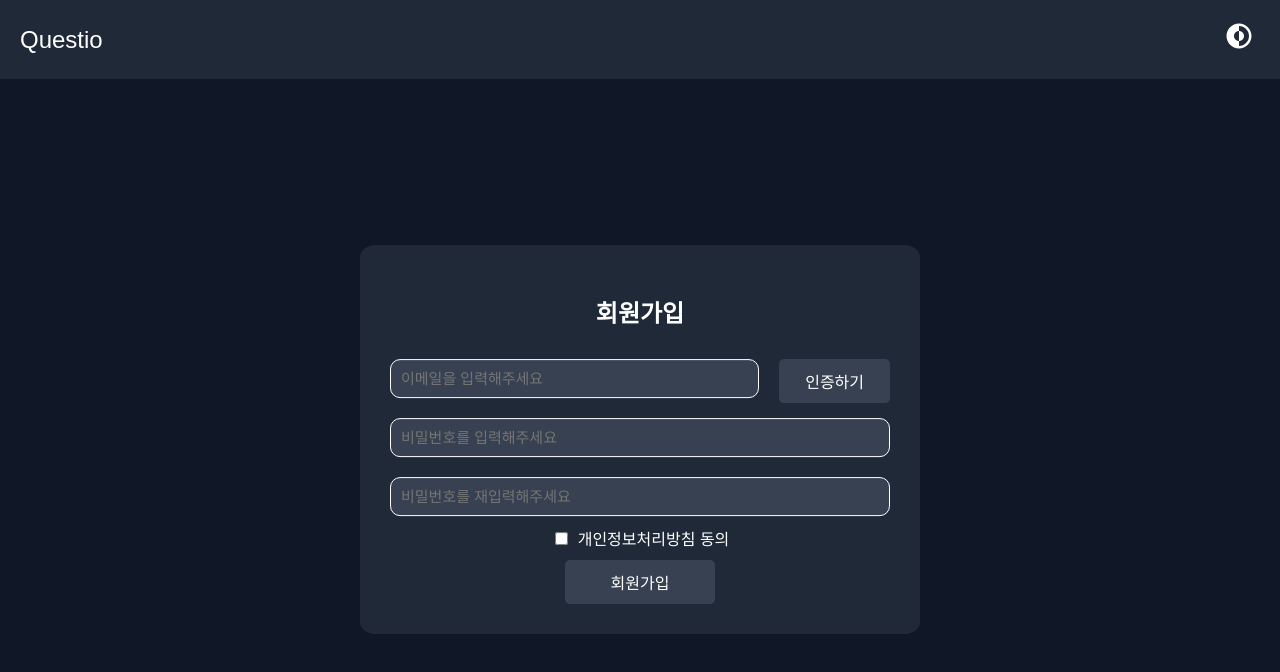
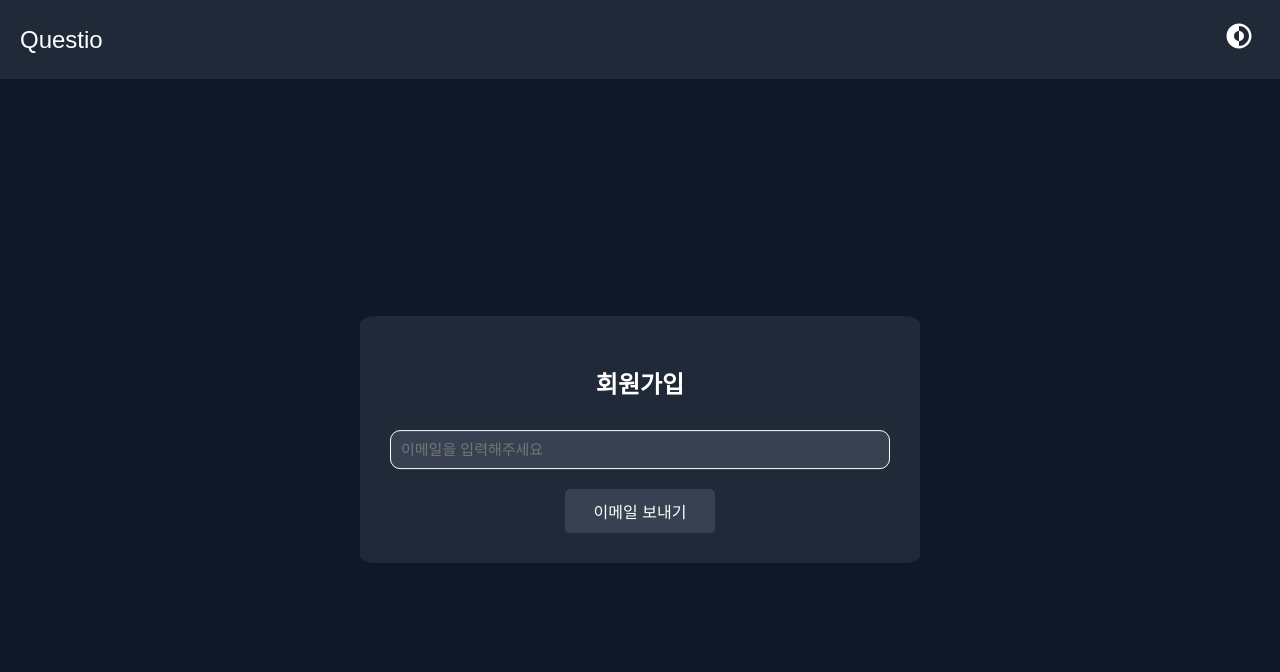
Before and after one commit to Team-Questio/Front, a React (Create React App) app: page /signup in a window 1280 px wide. Shown: the top 672 px of the page. Built offline with nearby package versions, Linux system fonts and the light colour scheme.

Commit message:
[feat] signup logic & and so on

```diff
--- a/package.json
+++ b/package.json
@@ -13,6 +13,7 @@
     "@types/react-transition-group": "^4.4.10",
     "@types/styled-components": "^5.1.34",
     "axios": "^1.7.4",
+    "http-proxy-middleware": "^3.0.0",
     "react": "^18.3.1",
     "react-dom": "^18.3.1",
     "react-icons": "^5.2.1",
@@ -48,5 +49,5 @@
       "last 1 safari version"
     ]
   },
-  "proxy": "http://api.questio.co.kr"
+  "proxy": "http://questio/"
 }
--- a/src/components/PortfolioUploadPage.tsx
+++ b/src/components/PortfolioUploadPage.tsx
@@ -1,16 +1,36 @@
 import React, { useState } from "react";
 import Header from "./Header";
-
 import { useNavigate } from "react-router-dom";
-
+import axios from "axios";
+import { ToastContainer, toast } from "react-toastify";
+import "react-toastify/dist/ReactToastify.css";
 import "../styles/style.css";
 
 const PortfolioUploadPageText: React.FC = () => {
   const navigate = useNavigate();
   const [darkMode, setDarkMode] = useState(false);
+  const [loading, setLoading] = useState(false);
+  const [content, setContent] = useState("");
 
-  const handleButtonClick = () => {
-    navigate("/question-list");
+  const handleButtonClick = async () => {
+    if (!content.trim()) {
+      toast.error("포트폴리오 내용을 입력해주세요.");
+      return;
+    }
+
+    setLoading(true);
+
+    try {
+      // await axios.post("/api/v1/portfolio", { content });
+      toast.success("포트폴리오가 성공적으로 업로드되었습니다!");
+      setLoading(false);
+      setTimeout(() => {
+        navigate("/question-list");
+      }, 2000);
+    } catch (error) {
+      toast.error("업로드 중 오류가 발생했습니다. 다시 시도해주세요.");
+      setLoading(false);
+    }
   };
 
   const toggleDarkMode = () => {
@@ -24,12 +44,23 @@ const PortfolioUploadPageText: React.FC = () => {
         <h1>포트폴리오를 올려봐요</h1>
         <p>포트폴리오 정보를 입력하고 맞춤형 질문을 받아보세요</p>
         <div className="input-back-box">
-          <textarea placeholder="Enter your portfolio details here..."></textarea>
-          <button className="submit-button" onClick={handleButtonClick}>
-            업로드
+          <textarea
+            placeholder="Enter your portfolio details here..."
+            value={content}
+            onChange={(e) => setContent(e.target.value)}
+            disabled={loading}
+          ></textarea>
+          <button
+            className="submit-button"
+            onClick={handleButtonClick}
+            disabled={loading}
+          >
+            {loading ? "업로드 중..." : "업로드"}
           </button>
+          {loading && <div className="loading-spinner"></div>}
         </div>
       </div>
+      <ToastContainer />
     </div>
   );
 };
--- a/src/components/SignUp.tsx
+++ b/src/components/SignUp.tsx
@@ -1,6 +1,9 @@
 import React, { useState } from "react";
 import Header from "./Header";
+import { useNavigate } from "react-router-dom";
 import axios from "axios";
+import { ToastContainer, toast } from "react-toastify";
+import "react-toastify/dist/ReactToastify.css";
 import "../styles/style.css";
 
 interface InputFieldProps {
@@ -31,6 +34,7 @@ const InputField: React.FC<InputFieldProps> = ({
 );
 
 const SignUpBox: React.FC = () => {
+  const navigate = useNavigate();
   const [email, setEmail] = useState("");
   const [isEmailSend, setIsEmailSend] = useState(false);
   const [authCode, setAuthCode] = useState("");
@@ -38,6 +42,7 @@ const SignUpBox: React.FC = () => {
   const [password, setPassword] = useState("");
   const [confirmPassword, setConfirmPassword] = useState("");
   const [isChecked, setIsChecked] = useState(false);
+  const [loading, setLoading] = useState(false);
 
   const [emailError, setEmailError] = useState<string | undefined>(undefined);
   const [passwordError, setPasswordError] = useState<string | undefined>(
@@ -53,7 +58,7 @@ const SignUpBox: React.FC = () => {
   };
 
   const isValidPassword = (password: string) => {
-    const passwordPattern = /^(?=.*[a-zA-Z])(?=.*\d)[A-Za-z\d]{8,20}$/;
+    const passwordPattern = /^(?=.*[a-zA-Z])(?=.*\d)[A-Za-z\d@$!%*?&]{8,20}$/;
     return passwordPattern.test(password);
   };
 
@@ -69,7 +74,7 @@ const SignUpBox: React.FC = () => {
     setPasswordError(
       isValidPassword(e.target.value)
         ? undefined
-        : "비밀번호는 8~20자, 영어와 숫자로 구성되어야 합니다."
+        : "비밀번호는 8~20자, 영어와 숫자가 포함되어야 합니다."
     );
   };
 
@@ -82,79 +87,95 @@ const SignUpBox: React.FC = () => {
     );
   };
 
-  const sendAuthEmail = async () => {
+  const handleButtonClick = async () => {
+    if (!isEmailSend) {
+      // 이메일 전송 단계
       if (emailError) {
-      alert("이메일을 확인해주세요.");
+        toast.error("유효한 이메일을 입력해주세요.");
         return;
       }
 
+      setLoading(true);
+
       try {
-      const response = await axios.post(
-        "https://api.questio.co.kr/api/v1/auth/email-auth",
-        { email }
-      );
-      console.log("Response:", response.data);
-      alert("이메일로 인증 메일을 발송하였습니다.");
+        // const response = await axios.post(
+        //   "https://questio.co.kr//api/v1/auth/email-auth",
+        //   JSON.stringify({ email }),
+        //   {
+        //     headers: {
+        //       "Content-Type": "application/json",
+        //     },
+        //   }
+        // );
+        // console.log("Response:", response.data);
+        toast.success("이메일로 인증 메일을 발송하였습니다.");
         setIsEmailSend(true);
       } catch (error) {
         console.error(error);
-      alert("이메일 발송에 실패했습니다. 다시 시도해주세요.");
+        toast.error("이메일 발송에 실패했습니다. 다시 시도해주세요.");
+      } finally {
+        setLoading(false);
       }
-  };
+    } else if (!isAuthCheck) {
+      // 인증번호 확인 단계
+      if (!authCode) {
+        toast.error("인증번호를 입력해주세요.");
+        return;
+      }
 
-  const checkAuthCode = async () => {
+      setLoading(true);
+
       try {
-      const response = await axios.post(
-        "https://api.questio.co.kr/api/v1/auth/email-auth/verify",
-        { email },
-        {
-          params: { code: authCode },
-        }
-      );
-      console.log("Response:", response.data);
-      alert("인증되었습니다.");
+        // const response = await axios.post(
+        //   "https://api.questio.co.kr/api/v1/auth/email-auth/verify",
+        //   JSON.stringify({ email }),
+        //   {
+        //     params: { code: authCode },
+        //   }
+        // );
+        // console.log("Response:", response.data);
+        toast.success("인증되었습니다.");
         setIsAuthCheck(true);
       } catch (error) {
         console.error(error);
-      alert("인증번호를 다시 확인해주세요.");
+        toast.error("인증번호를 다시 확인해주세요.");
+      } finally {
+        setLoading(false);
       }
-  };
-
-  const handleCheckboxChange = (e: React.ChangeEvent<HTMLInputElement>) => {
-    setIsChecked(e.target.checked);
-  };
-
-  const handleSignUp = async () => {
-    if (!isEmailSend || !isAuthCheck) {
-      alert("이메일 인증이 필요합니다.");
-      return;
-    }
+    } else {
+      // 회원가입 단계
       if (passwordError || confirmPasswordError) {
-      alert("비밀번호를 확인해주세요.");
-      return;
-    }
-    if (!isChecked) {
-      alert("개인정보처리방침 확인이 필요합니다.");
+        toast.error("비밀번호를 확인해주세요.");
         return;
       }
 
+      if (!isChecked) {
+        toast.error("개인정보처리방침 확인이 필요합니다.");
+        return;
+      }
+
+      setLoading(true);
+
       try {
-      const response = await axios.post(
-        "https://api.questio.co.kr/api/v1/users",
-        { username: email, password }
-      );
-      console.log("Response:", response.data);
-      alert("회원가입이 완료되었습니다.");
+        // const response = await axios.post(
+        //   "https://api.questio.co.kr/api/v1/users",
+        //   JSON.stringify({ username: email, password })
+        // );
+        // console.log("Response:", response.data);
+        toast.success("회원가입이 완료되었습니다.");
+        navigate("/portfolio-upload-text");
       } catch (error) {
         console.error(error);
-      alert("회원가입에 실패했습니다. 다시 시도해주세요.");
+        toast.error("회원가입에 실패했습니다. 다시 시도해주세요.");
+      } finally {
+        setLoading(false);
+      }
     }
   };
 
   return (
     <div className="form-container">
       <h2>회원가입</h2>
-      <div className="flex-form">
       <InputField
         type="text"
         placeholder="이메일을 입력해주세요"
@@ -162,28 +183,16 @@ const SignUpBox: React.FC = () => {
         onChange={handleEmailChange}
         errorMessage={emailError}
       />
-        <div className="button-container">
-          <button className="form-button" onClick={sendAuthEmail}>
-            인증하기
-          </button>
-        </div>
-      </div>
       {isEmailSend && (
-        <div className="flex-form">
         <InputField
           type="text"
           placeholder="인증번호를 입력해주세요"
           value={authCode}
           onChange={(e) => setAuthCode(e.target.value)}
         />
-          <div className="button-container">
-            <button className="form-button" onClick={checkAuthCode}>
-              확인하기
-            </button>
-          </div>
-        </div>
       )}
-
+      {isAuthCheck && (
+        <>
           <InputField
             type="password"
             placeholder="비밀번호를 입력해주세요"
@@ -203,14 +212,27 @@ const SignUpBox: React.FC = () => {
               <input
                 type="checkbox"
                 checked={isChecked}
-            onChange={handleCheckboxChange}
+                onChange={(e) => setIsChecked(e.target.checked)}
+                disabled={loading}
               />
               개인정보처리방침 동의
             </label>
           </div>
+        </>
+      )}
       <div className="button-container">
-        <button className="form-button" onClick={handleSignUp}>
-          회원가입
+        <button
+          className="form-button"
+          onClick={handleButtonClick}
+          disabled={loading}
+        >
+          {loading
+            ? "처리 중..."
+            : !isEmailSend
+            ? "이메일 보내기"
+            : !isAuthCheck
+            ? "인증하기"
+            : "회원가입"}
         </button>
       </div>
     </div>
@@ -230,6 +252,7 @@ const SignUp: React.FC = () => {
       <div className="wrapper">
         <SignUpBox />
       </div>
+      <ToastContainer />
     </div>
   );
 };
```
Also changed, not shown: src/components/Header.tsx (+6 -4 lines), 1 other file (tests, documents, lock files or other folders). Lines whose indentation alone changed are shown as unchanged.
